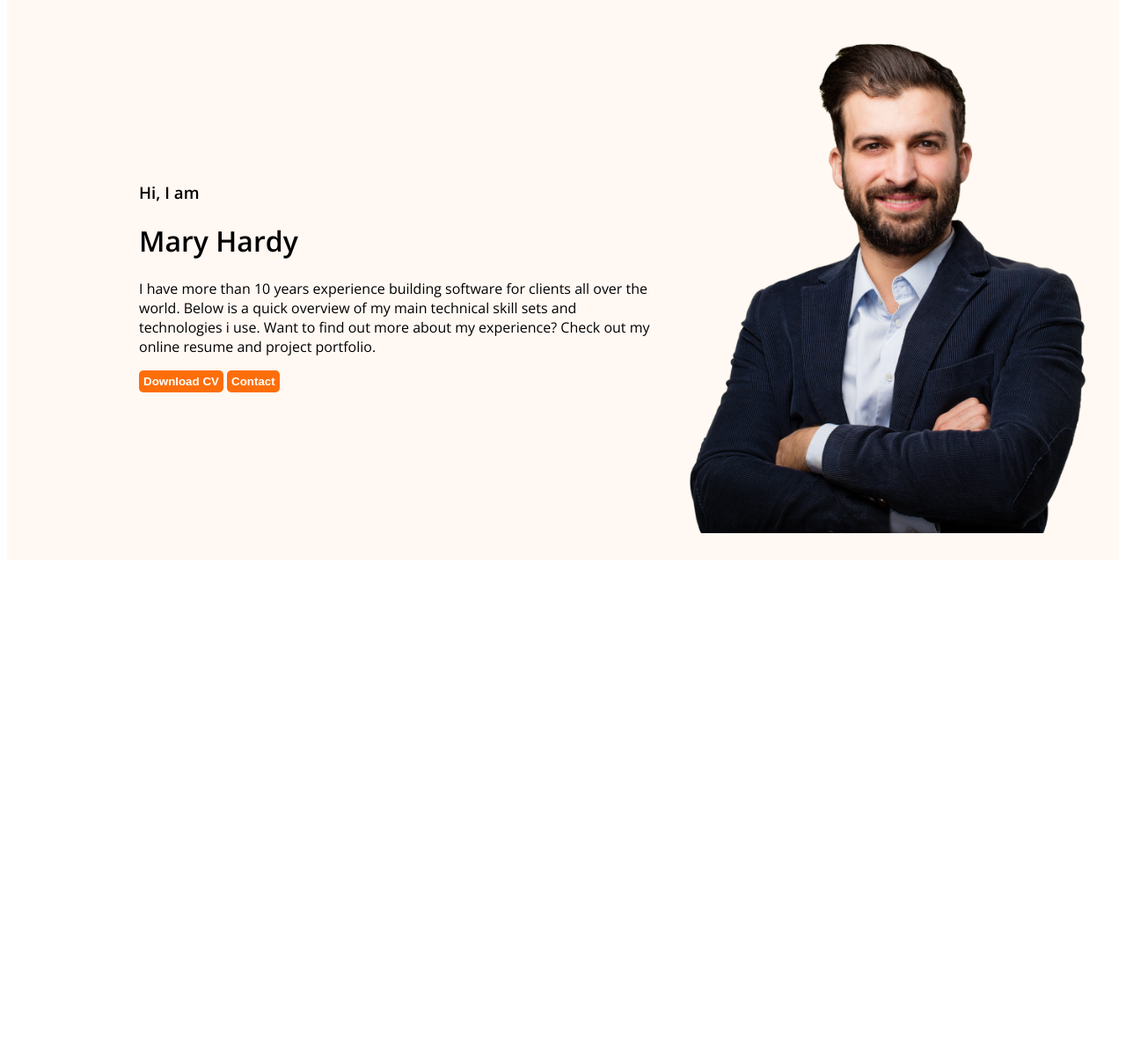
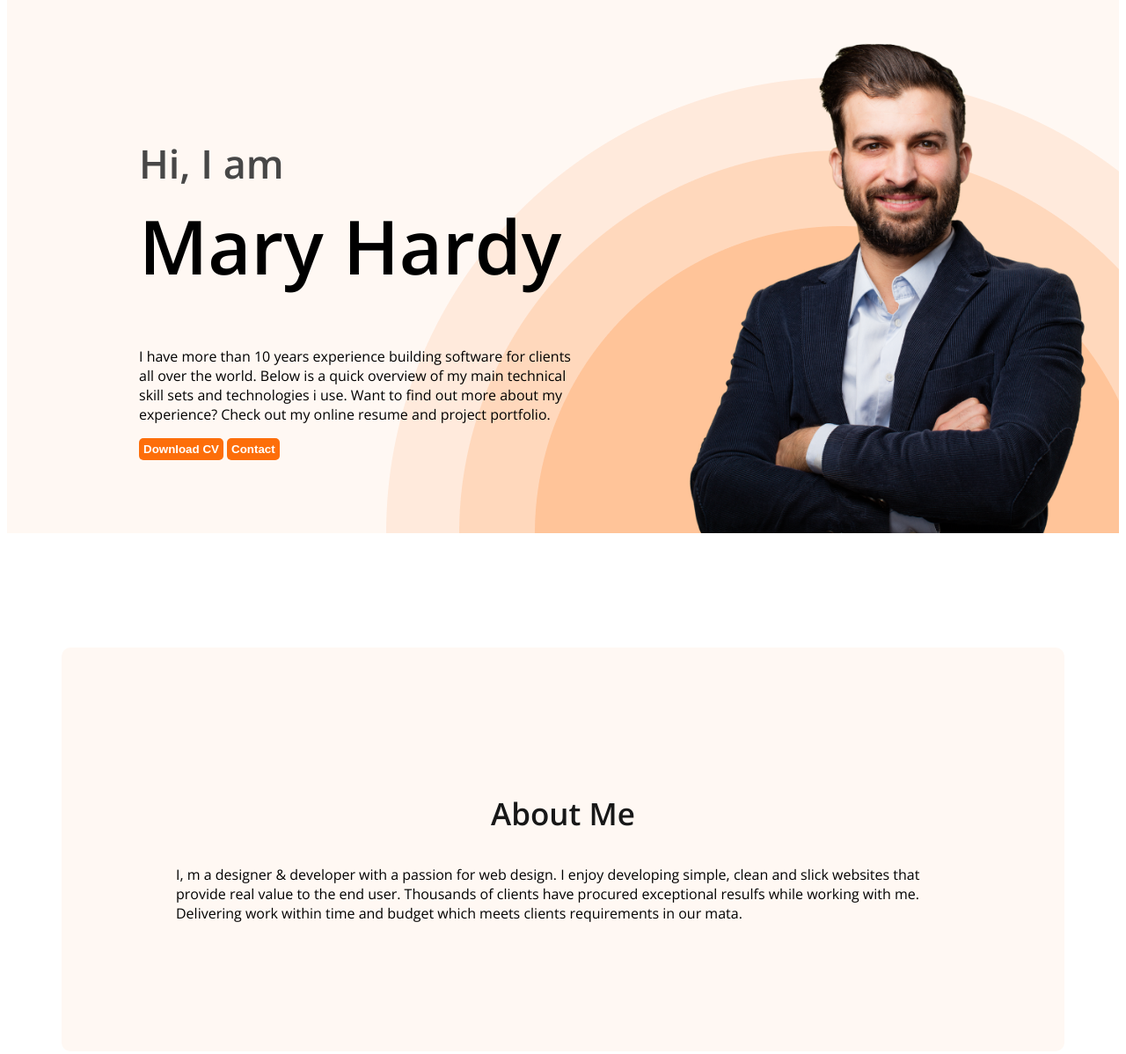
Before and after one commit to Mridul-Chandra-Nath/developer-portfolio, a plain HTML site: page index.html in a window 1280 px wide. Shown: the part 213-1411 px from the top of the page at 88% size. Before the commit the page ends 857 px from the top, so only its background shows below. Drawn offline with nearby package versions, Linux system fonts and the light colour scheme.

Commit message:
About section created

```diff
--- a/index.html
+++ b/index.html
@@ -24,7 +24,7 @@
             <div class="banner-content">
                 <h3 class="banner-greeting">Hi, I am</h3>
                 <h1 class="banner-title">Mary Hardy</h1>
-                <p>I have more than 10 years experience
+                <p class="bannner-description">I have more than 10 years experience
                     building software for clients all over
                     the world. Below is a quick overview
                     of my main technical skill sets and
@@ -37,6 +37,13 @@
             <img class="profile-picture" src="images/hardy.png" alt="">
         </div>
     </header>
+    <main>
+        <section class="about">
+            <h3 class="section-title">About Me</h3>
+            <p>I, m a designer & developer with a passion for web design. I enjoy developing simple, clean and slick websites that provide real value to the end user. Thousands of clients have procured exceptional resulfs while working with me. Delivering work within time and budget which meets clients requirements in our mata.</p>
+            </h3>
+        </section>
+    </main>
 
 </body>
 </html>
--- a/styles/portfolio.css
+++ b/styles/portfolio.css
@@ -1,13 +1,32 @@
-body{
+body {
     font-family: 'Open Sans', sans-serif;
+}
+
+.section-title {
+    color: #181818;
+    text-align: center;
+    font-size: 35px;
+    font-style: normal;
+    font-weight: 700;
+    line-height: normal;
+}
+
+.banner-description {
+    color: #757575;
+    text-align: center;
+    font-size: 18px;
+    font-style: normal;
+    font-weight: 400;
+    line-height: 30px;
 }
 
 /* nav related styles */
 
-.text-primary{
+.text-primary {
     color: #FD6E0A;
 }
-.btn-primary{
+
+.btn-primary {
     background-color: #FD6E0A;
     border-radius: 5px;
     color: white;
@@ -16,14 +35,16 @@ body{
     font-weight: 700;
 
 }
-nav{
+
+nav {
     display: flex;
-    justify-content:space-between;
+    justify-content: space-between;
     align-items: center;
     margin: 0 200px;
 
 }
-.nav-title{
+
+.nav-title {
     color: #181818;
     font-family: Open Sans;
     font-size: 60px;
@@ -31,26 +52,70 @@ nav{
     font-weight: 700;
     line-height: normal;
 }
-nav >ul{
+
+nav>ul {
     display: flex;
     align-items: center;
 }
-nav li{
+
+nav li {
     list-style: none;
     margin-right: 50px;
 }
 
-nav a{
+nav a {
     text-decoration: none;
 }
-.header{
-    background-color:#FFF8F3;
+
+.header {
+    background-color: #FFF8F3;
+    background-image: url('../images/header_bg.png');
+    background-repeat: no-repeat;
+    background-position: bottom right;
 }
-.banner{
-    padding: 30px 30px 30px 150px;
+
+.banner {
+    padding: 30px 30px 0px 150px;
     display: flex;
     align-items: center;
+    justify-content: space-between;
 }
-.banner .profile-picture{
+
+.banner-content {
+    max-width: 500px;
+}
+
+.banner .profile-picture {
     width: 500px;
 }
+
+.banner-greeting {
+    font-size: 45px;
+    font-weight: 600;
+    color: #474747;
+    margin-bottom: 0px;
+}
+
+.banner-title {
+    font-size: 85px;
+    font-weight: 700;
+    margin-top: 5px;
+}
+
+.banner-description {
+    margin-top: 20px 0px;
+}
+
+/* Main section style */
+main {
+    max-width: 1140px;
+    margin: 0 auto;
+}
+
+/* About section */
+.about{
+    padding: 130px;
+    border-radius: 10px;
+    background: #fff8F3;
+    margin: 130px 0px;
+}
```
